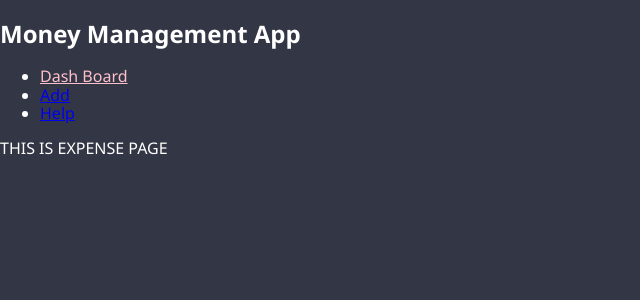
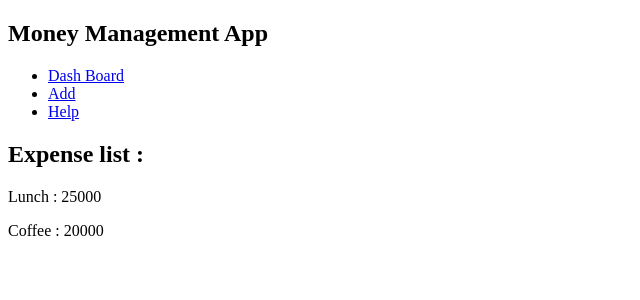
Before and after one commit to ThanhTam1802/money-management-app, a React app: page / in a window 1280 px wide. Shown: the top 300 px of the page, without its empty margins (0-640 px from the left). Built offline with nearby package versions, Linux system fonts and the light colour scheme.

Commit message:
Add Reacr-redux and using it

```diff
--- a/package.json
+++ b/package.json
@@ -26,6 +26,7 @@
     "react": "^16.9.0",
     "react-dom": "^16.9.0",
     "react-modal": "2.2.2",
+    "react-redux": "^7.1.1",
     "react-router-dom": "4.2.2",
     "redux": "3.7.2",
     "sass-loader": "6.0.6",
--- a/src/app.jsx
+++ b/src/app.jsx
@@ -1,23 +1,25 @@
 import React from 'react';
 import ReactDOM from 'react-dom';
-// PACKAGE
+import { Provider } from 'react-redux';
 
 // STYLING
-import './styles/styles.scss';
-import 'normalize.css/normalize.css';
+//import './styles/styles.scss';
+//import 'normalize.css/normalize.css';
 
 // COMPONENT
 import AppRouter from './routers/AppRouter'
 
 // REDUX
 import configureStore from './store/configureStore';
+// Redux actions
 import { addExpenses } from './actions/expenses';
 import { setTextFilter, sortByAmount, sortByDate } from './actions/filters';
+
+// Function
 import selector from './selectors/expenses';
 
+const store = configureStore();
 
-
-const store = configureStore();
 store.subscribe(() => {
   const state = store.getState();
   const visibleState = selector(state.expenses, state.filter)
@@ -28,6 +30,10 @@ store.dispatch(addExpenses({ name: "Lunch", amount: 25000, createAt: 10 }));
 store.dispatch(addExpenses({ name: "Coffee", amount: 20000, createAt: 15 }));
 store.dispatch(setTextFilter("Lunch"));
 
+const myApp = (
+  <Provider store={store}>
+    <AppRouter />
+  </Provider>
+);
 
-
-ReactDOM.render(<AppRouter />, document.getElementById('app'))
+ReactDOM.render(myApp, document.getElementById('app'))
--- a/src/components/ExpenseDashBoard.jsx
+++ b/src/components/ExpenseDashBoard.jsx
@@ -1,8 +1,10 @@
 import React from 'react';
+import ExpnseList from './ExpenseList.jsx';
+
 const ExpenseDashBoardPage = () => {
   return (
     <div>
-      <p>THIS IS EXPENSE PAGE</p>
+      <ExpnseList />
     </div>
   );
 };
--- /dev/null
+++ b/src/components/ExpenseList.jsx
@@ -0,0 +1,27 @@
+import React from 'react';
+import { connect } from 'react-redux';
+
+const ExpenseList = (props) => {
+  return (
+    <div>
+      <h2>Expense list :</h2>
+      {
+        props.expenses.map((item) => {
+          return (
+            <div>
+              <p>{item.name} : {item.amount}</p>
+            </div>
+          )
+        })
+      }
+    </div>
+  )
+};
+
+const mapStateToProps = (state) => {
+  return {
+    expenses: state.expenses
+  };
+};
+
+export default connect(mapStateToProps)(ExpenseList);
```
Also changed, not shown: 1 other file (tests, documents, lock files or other folders).
